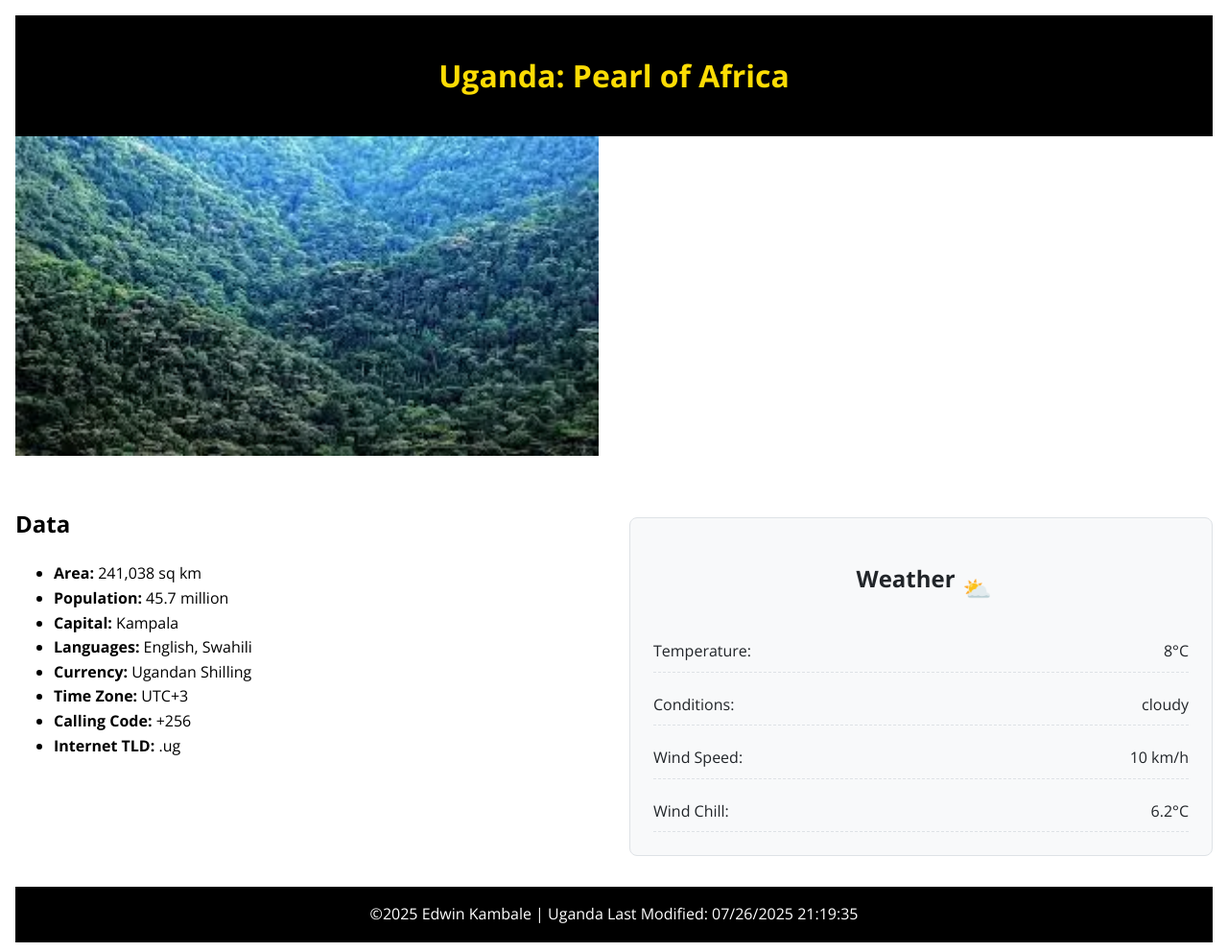
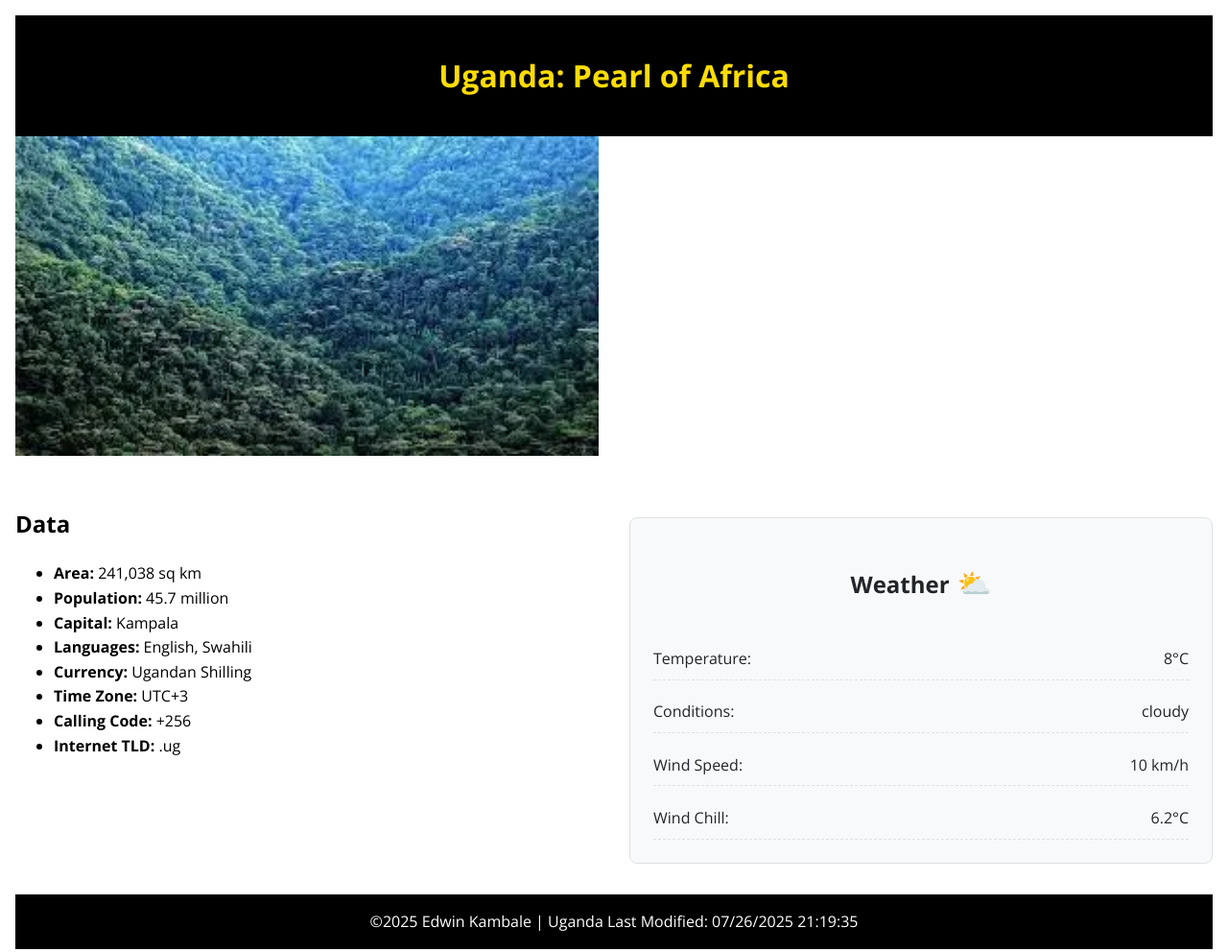
Before and after one commit to ADBranches/wdd131, a plain HTML site: page place.html in a window 1280 px wide. Shown: the whole page at 96% size. Drawn offline with nearby package versions, Linux system fonts and the light colour scheme.

Commit message:
modified:   styles/place.css

```diff
--- a/styles/place.css
+++ b/styles/place.css
@@ -4,7 +4,14 @@
   --yellow: #FCDC04;
   --red: #D90000;
 
-  /* ===== HERO IMAGE ===== */
+  /* Weather Section */
+  --weather-bg: #f8f9fa;
+  --weather-border: #dee2e6;
+  --weather-text: #212529;
+  --icon-weather: url('../images/weather-default.svg');
+}
+
+/* ===== HERO IMAGE ===== */
 .hero-container {
   width: 100%;
   overflow: hidden;
@@ -20,19 +27,11 @@
   object-fit: cover;
 }
 
-/* For wider screens */
 @media (min-width: 768px) {
   .hero-container img {
     max-height: 400px;
     object-position: center 30%;
   }
-}
-
-  /* Weather Section */
-  --weather-bg: #f8f9fa;
-  --weather-border: #dee2e6;
-  --weather-text: #212529;
-  --icon-weather: url('images/weather-default.svg');
 }
 
 /* ===== WEATHER SECTION ===== */
@@ -54,7 +53,7 @@
 }
 
 #dynamicWeatherIcon {
-  background: url('images/weather-icon.svg') no-repeat center/contain;
+  background: url('../images/weather-icon.svg') no-repeat center/contain;
   width: 40px;
   height: 40px;
   display: block;
@@ -93,21 +92,17 @@
   }
 
   .weather h2::after {
-    content: "⛅";
+    content: attr(data-icon);
+    margin-left: 8px;
+    font-size: 1.2em;
     display: inline-block;
-    width: 24px;
-    height: 24px;
-    background: var(--icon-weather) no-repeat center;
-    background-size: contain;
-    margin-left: 8px;
-    vertical-align: middle;
-    content: attr(data-icon);
   }
 
   #dynamicWeatherIcon {
     display: none;
   }
 }
+
 .weather-icon.sunny { background-image: url('../images/weather-sunny.svg'); }
 .weather-icon.cloudy { background-image: url('../images/weather-cloudy.svg'); }
 .weather-icon.rainy { background-image: url('../images/weather-rainy.svg'); }
```
